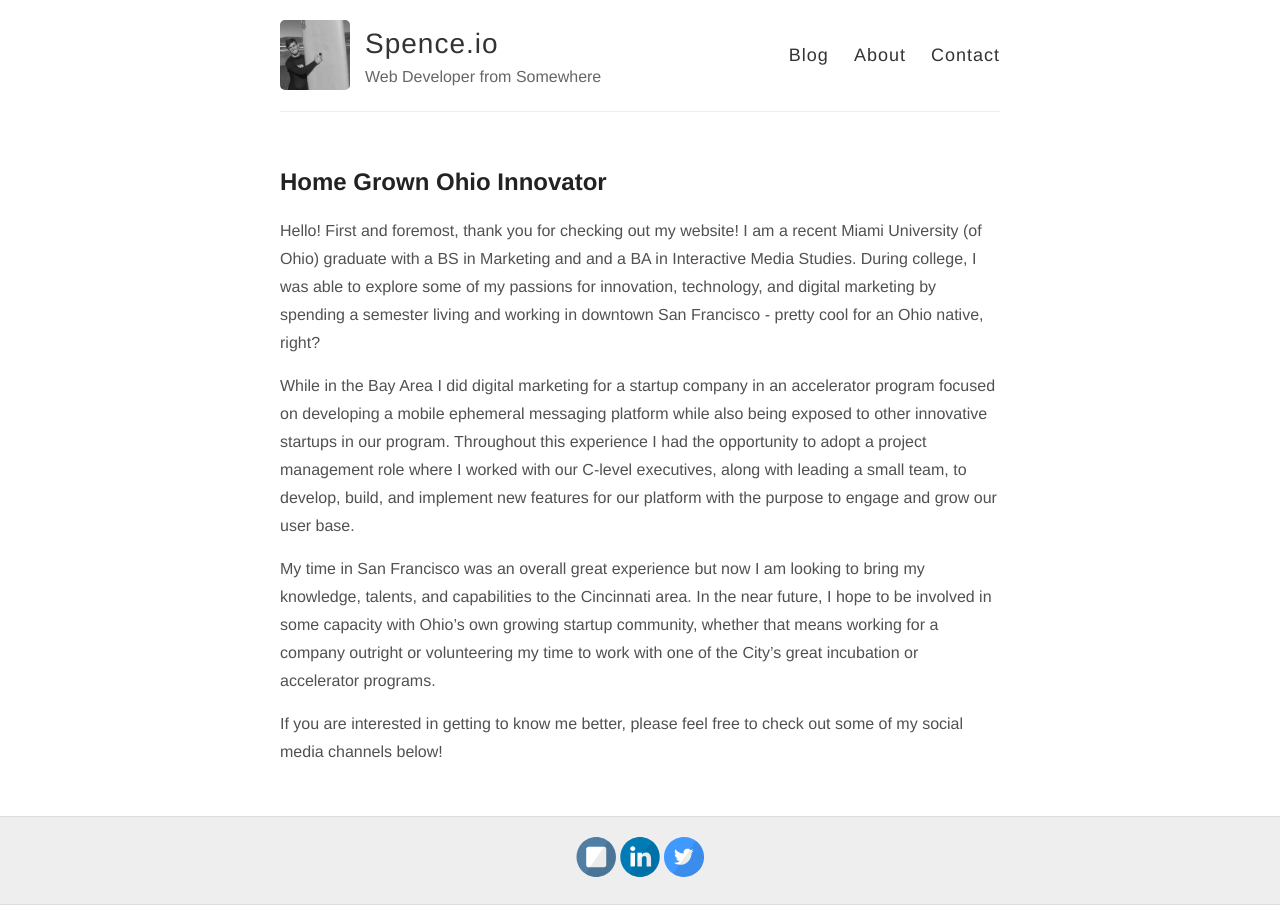
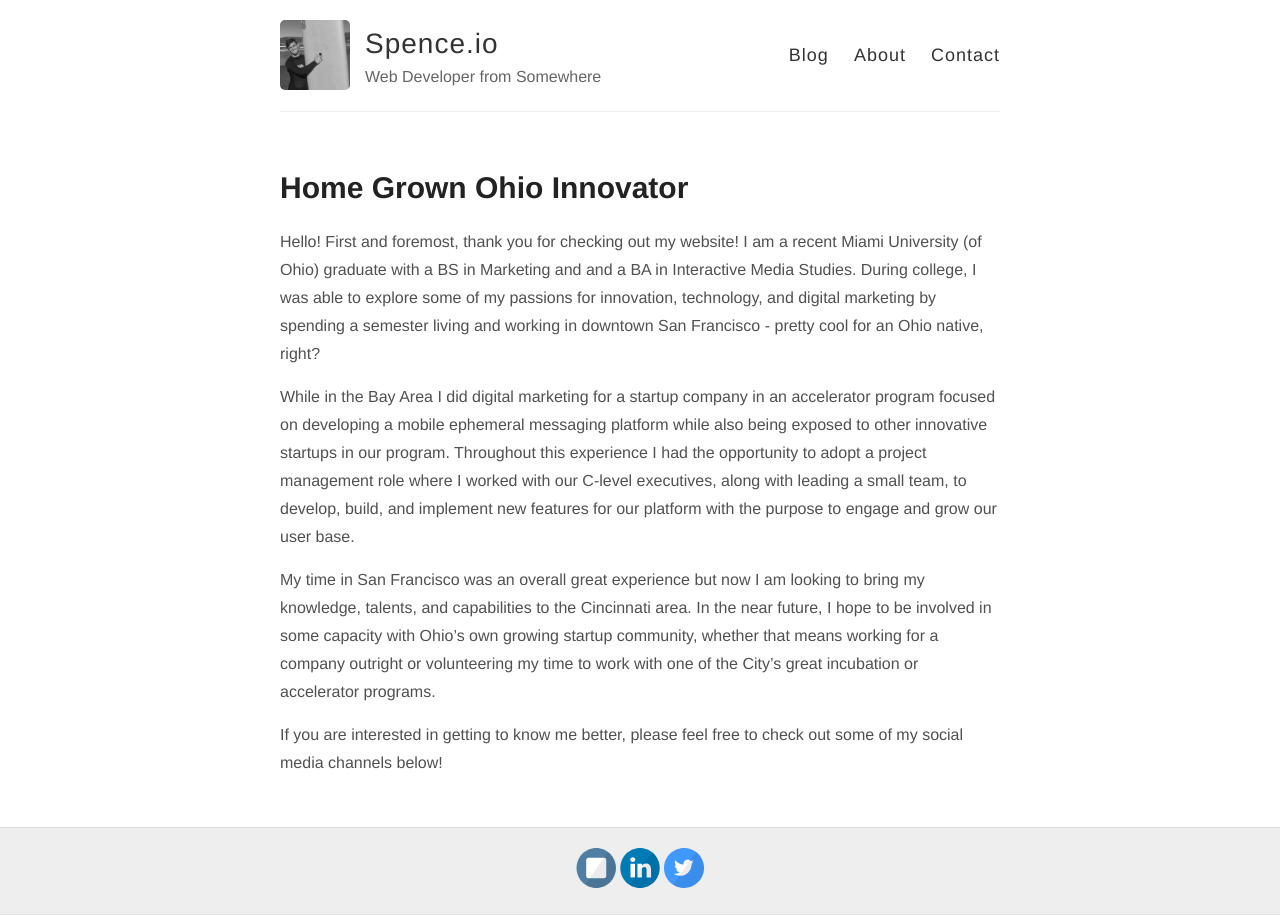
Before and after one commit to SpencerRWood/SpencerRWood.github.io, a Jekyll site: the page built from about.md, in a window 1280 px wide. Built offline with Jekyll 4.4.1, drawn with Linux system fonts in a browser that asks for light colours; Markdown is read by kramdown in place of the engine named in the settings.

```diff
--- a/about.md
+++ b/about.md
@@ -1,10 +1,9 @@
 ---
 layout: page
-title:
+title: Home Grown Ohio Innovator
 permalink: /about/
 ---
 
-## Home Grown Ohio Innovator
 
 Hello! First and foremost, thank you for checking out my website! I am a recent Miami University (of Ohio) graduate with a BS in Marketing and and a BA in Interactive Media Studies. During college, I was able to explore some of my passions for innovation, technology, and digital marketing by spending a semester living and working in downtown San Francisco - pretty cool for an Ohio native, right?
 
```
